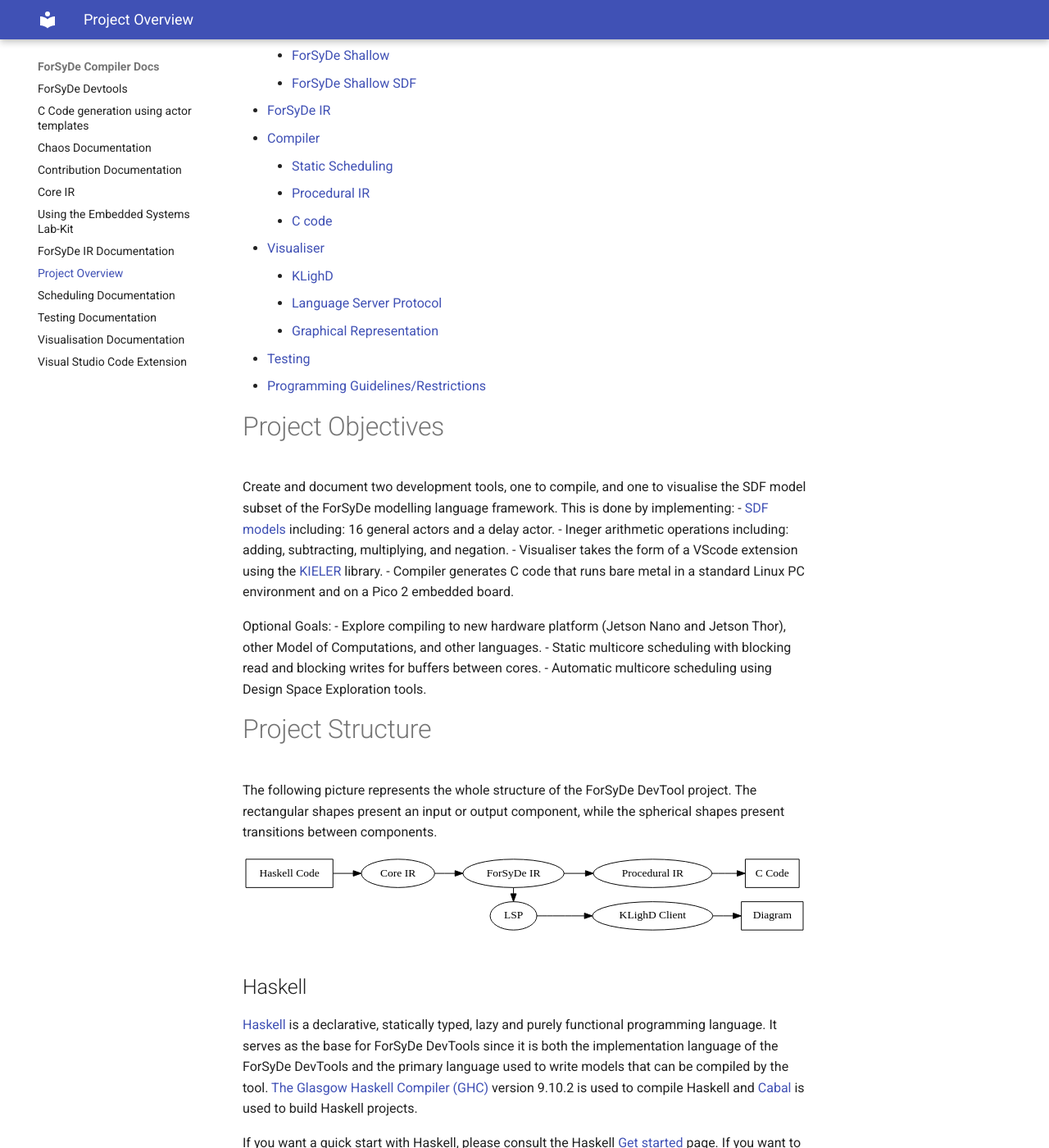
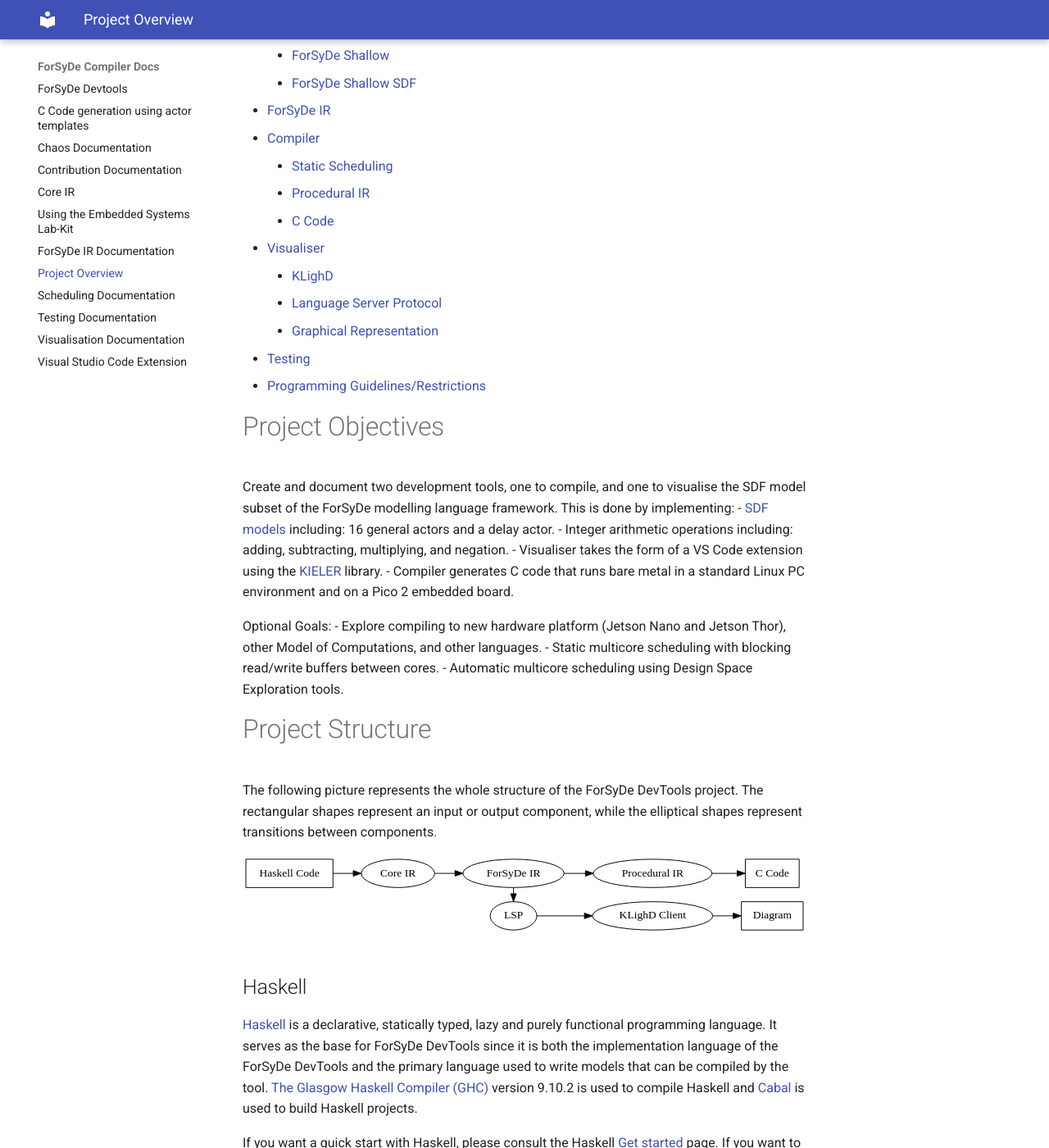
Before and after one commit to sthaeron/forsyde-devtools, an MkDocs documentation site: the page built from docs/project-overview.md, in a window 1280 px wide and 1400 px high, scrolled down 534 px. Shown: the whole window at 82% size. Built offline with MkDocs 1.6.1 and Material for MkDocs 9.7.7, drawn with Linux system fonts in a browser that asks for light colours; some of the changed text lies outside the part shown.

Commit message:
docs: additional refinements

```diff
--- a/docs/project-overview.md
+++ b/docs/project-overview.md
@@ -16,7 +16,7 @@
   - [Compiler](#compiler)
     - [Static Scheduling](#static-scheduling)
     - [Procedural IR](#procedural-ir)
-    - [C code](#c-code)
+    - [C Code](#c-code)
   - [Visualiser](#visualiser)
     - [KLighD](#klighd)
     - [Language Server Protocol](#language-server-protocol)
@@ -28,17 +28,17 @@
 Create and document two development tools, one to compile, and one to visualise the SDF model subset of the ForSyDe modelling language framework.
 This is done by implementing:
 - [SDF models](https://hackage.haskell.org/package/forsyde-shallow-3.5.0.0/docs/ForSyDe-Shallow-MoC-SDF.html) including: 16 general actors and a delay actor.
-- Ineger arithmetic operations including: adding, subtracting, multiplying, and negation.
-- Visualiser takes the form of a VScode extension using the [KIELER](https://github.com/kieler) library.
+- Integer arithmetic operations including: adding, subtracting, multiplying, and negation.
+- Visualiser takes the form of a VS Code extension using the [KIELER](https://github.com/kieler) library.
 - Compiler generates C code that runs bare metal in a standard Linux PC environment and on a Pico 2 embedded board.
 
 Optional Goals:
 - Explore compiling to new hardware platform (Jetson Nano and Jetson Thor), other Model of Computations, and other languages.
-- Static multicore scheduling with blocking read and blocking writes for buffers between cores.
+- Static multicore scheduling with blocking read/write buffers between cores.
 - Automatic multicore scheduling using Design Space Exploration tools.
 
 # Project Structure
-The following picture represents the whole structure of the ForSyDe DevTool project. The rectangular shapes present an input or output component, while the spherical shapes present transitions between components.
+The following picture represents the whole structure of the ForSyDe DevTools project. The rectangular shapes represent an input or output component, while the elliptical shapes represent transitions between components.
 
 ![ForSyDe DevTools Structure](forsyde-devtools-structure.svg)
 
@@ -99,8 +99,8 @@
 
 The documentation of Procedural IR in ForSyDe DevTools can be found in [Procedural IR](procedural-ir.md) documentation.
 
-### C code
-C code generation is the last step in the compiler. The generated C code is a structural pretty printed from of Procedural IR. The generation also depends on the C code templates and libraries which are described in [C-code Templates](c-code-templates.md) documentation.
+### C Code
+C code generation is the last step in the compiler. The generated C code is a structural pretty printed from of Procedural IR. The generation also depends on the C code templates and libraries which are described in [c-code Templates](c-code-templates.md) documentation.
 
 ## Visualiser
 The Visualiser continues from the ForSyDe Intermediate Representation,
```
Also changed, not shown: other parts of docs/project-overview.md (+1 -1 lines), README.md (+2 -2 lines), 3 other files.
